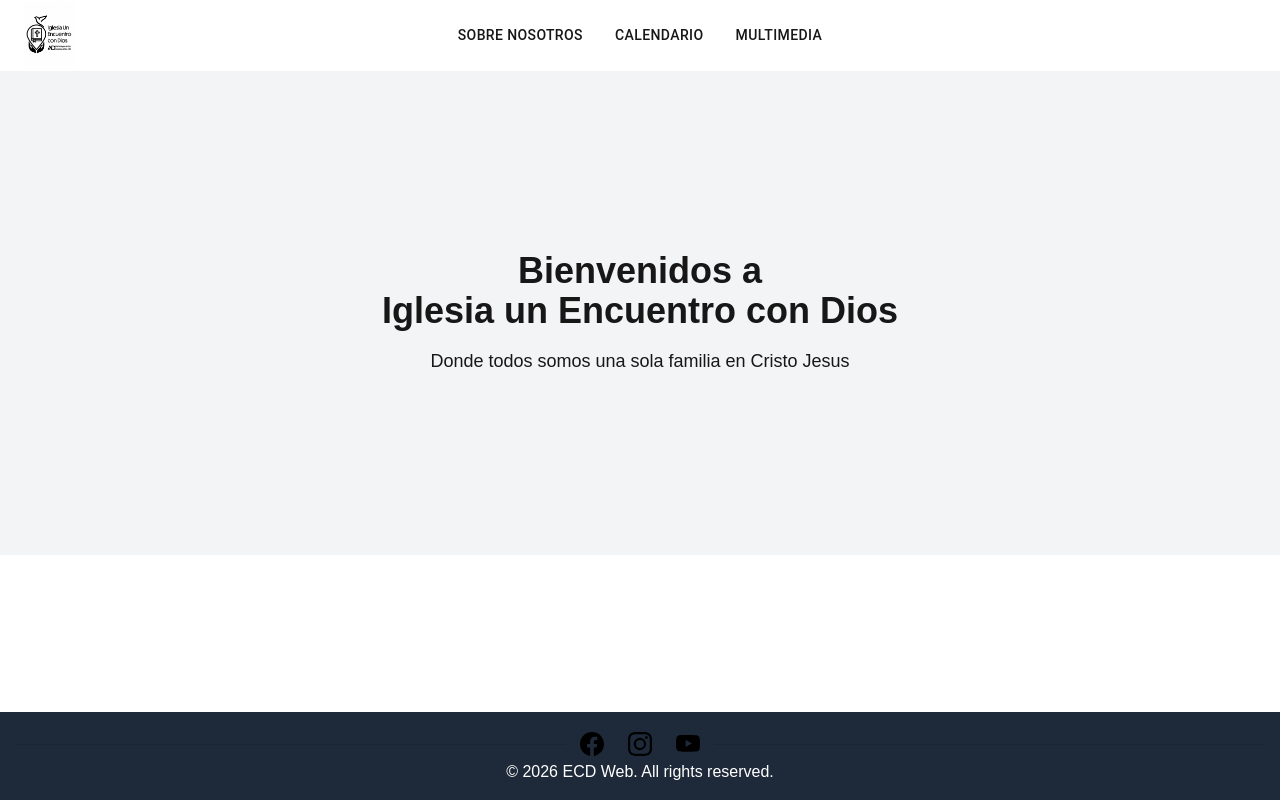
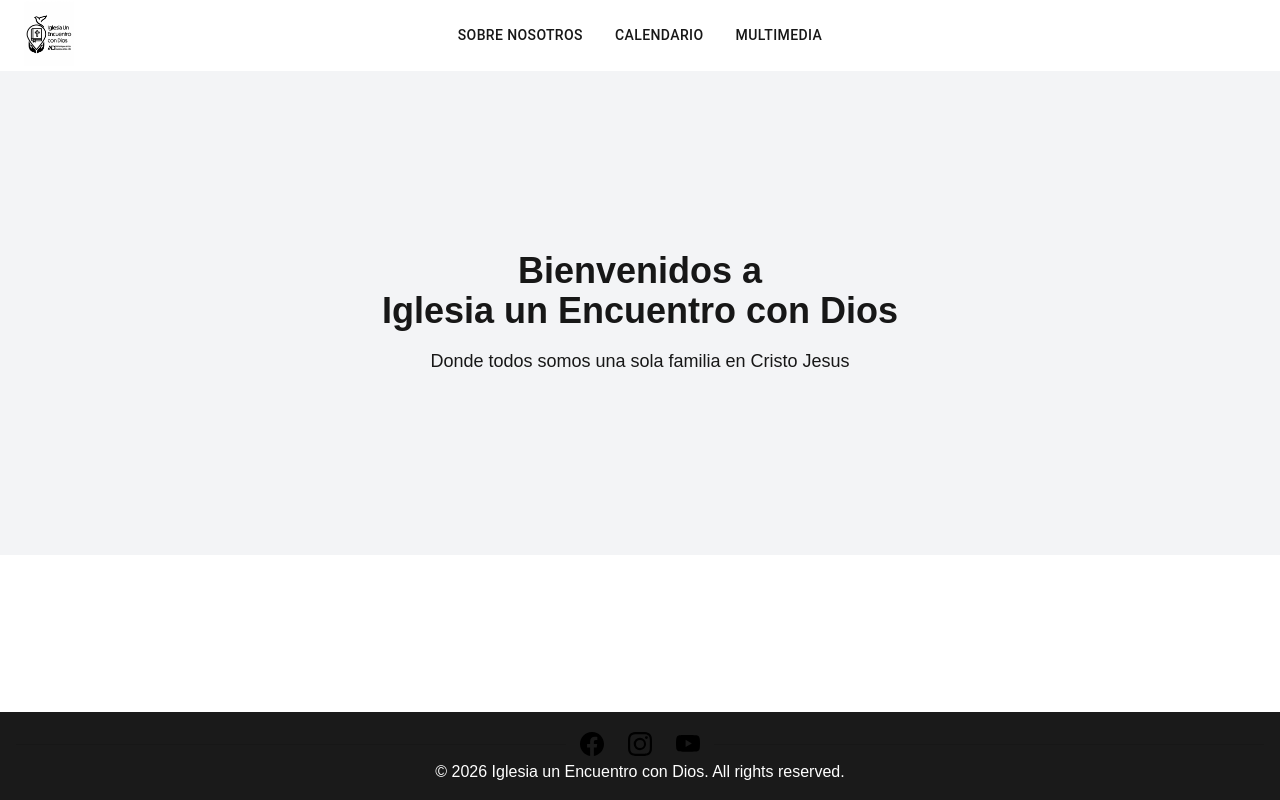
Before and after one commit to Daceript/ECDWeb, a Next.js app: page / in a window 1280 px wide. Built offline with nearby package versions, Linux system fonts and the light colour scheme.

Commit message:
change banner colour to other gray shade

```diff
--- a/app/footer.tsx
+++ b/app/footer.tsx
@@ -35,11 +35,11 @@ export default function Footer() {
     const currentYear = new Date().getFullYear();
 
     return(
-        <footer className="bg-gray-800 text-white p-4 mt-auto flex flex-col items-center justify-center">
+        <footer className="bg-[#1A1A1A] text-white p-4 mt-auto flex flex-col items-center justify-center">
             <Divider className="w-full mb-4">
                 <SocialButtons />
             </Divider>
-            <p className="text-center">&copy; {currentYear} ECD Web. All rights reserved.</p>
+            <p className="text-center">&copy; {currentYear} Iglesia un Encuentro con Dios. All rights reserved.</p>
         </footer>
     )
 }
```
